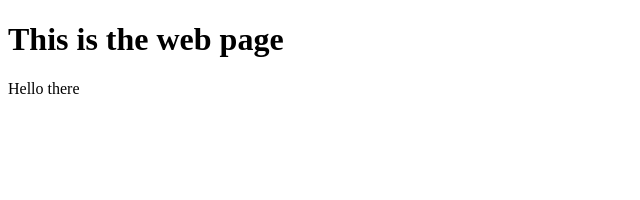
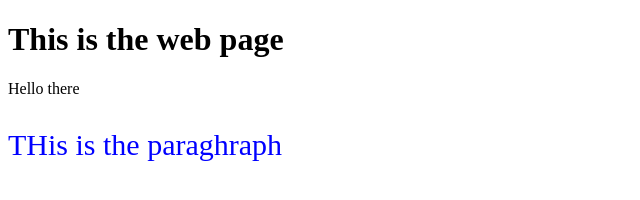
Before and after one commit to BBBwhy/BBBwhy.github.io, a plain HTML site: page index.html in a window 1280 px wide. Shown: the whole page, without its empty margins (0-640 px from the left). Drawn offline with Linux system fonts and the light colour scheme.

Commit message:
fADSgzdfhgx

```diff
--- a/index.html
+++ b/index.html
@@ -8,5 +8,6 @@
 <body>
     <h1>This is the web page</h1>
     <p>Hello there</p>
+    <p style="color: blue; font-size: 30px">THis is the paraghraph</p>
 </body>
 </html>
```
